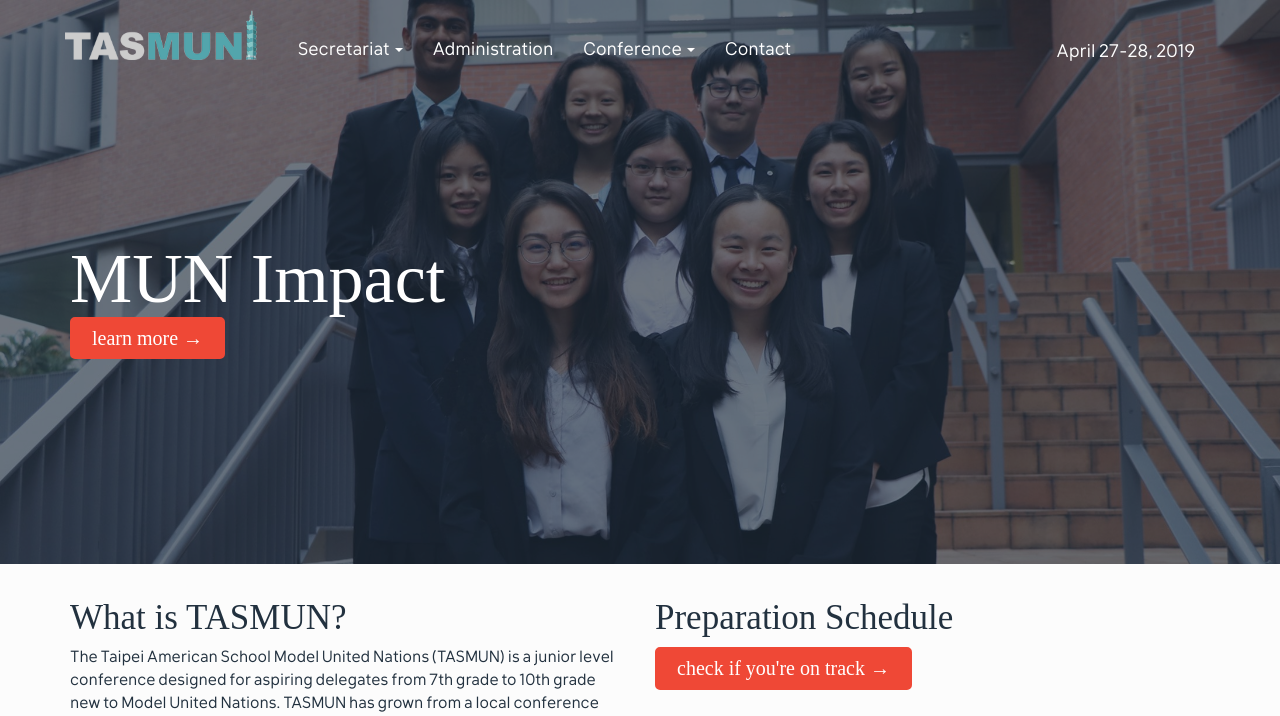
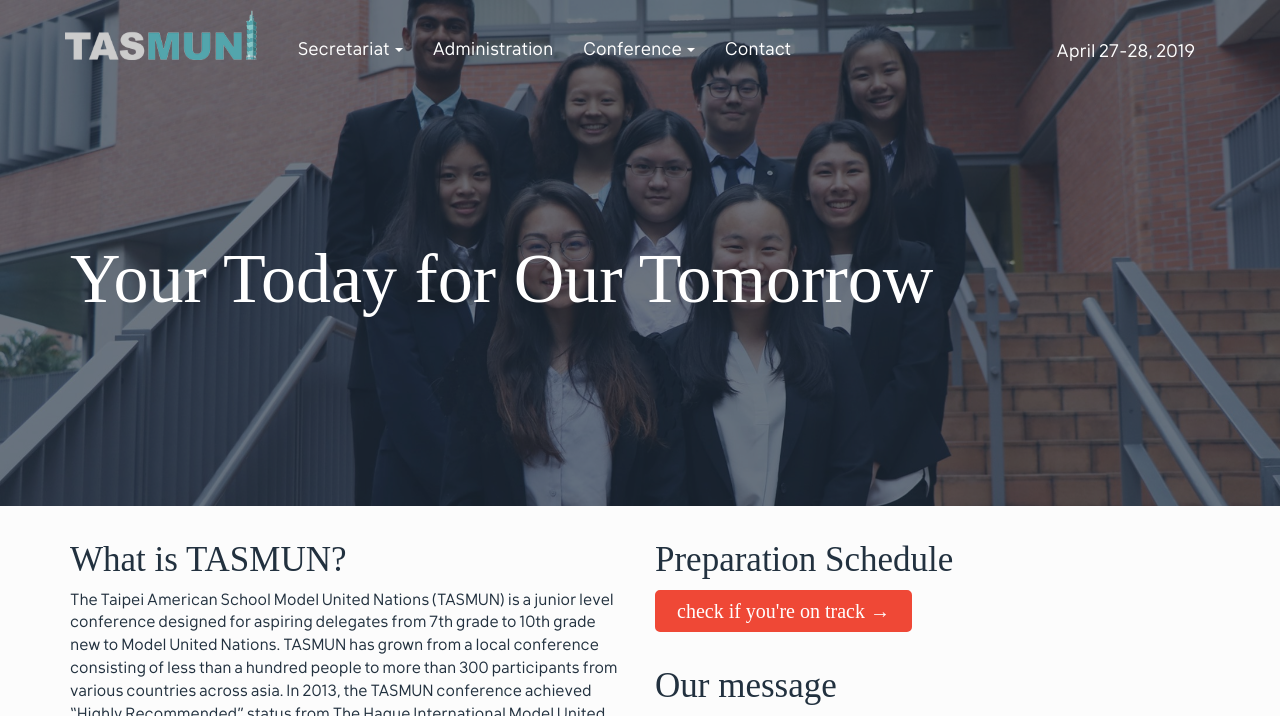
Before and after one commit to alexandernext/tasmun, a Jekyll site: the page built from index.md, in a window 1280 px wide. Shown: the top 716 px of the page. Built offline with Jekyll 4.4.1, drawn with Linux system fonts in a browser that asks for light colours; some web fonts are replaced; grey boxes are pictures that could not be loaded.

Commit message:
CHANGING HOME

```diff
--- a/_includes/navigation.html
+++ b/_includes/navigation.html
@@ -13,7 +13,7 @@
             <a href="#" class="dropdown-toggle" data-toggle="dropdown" role="button" aria-haspopup="true" aria-expanded="false">Secretariat
               <span class="caret"></span></a>
             <ul class="dropdown-menu">
-              <li><a href="secretariat.html">The Secretariat</a></li>
+              <li><a href="secretariat.html">Deputy Secretaries General</a></li>
               <li><a href="letter.html">Secretaries General</a></li>
             </ul>
           </li>
--- a/_layouts/home.html
+++ b/_layouts/home.html
@@ -10,9 +10,9 @@
             <div class="row">
               <div class="col-sm-12">
                 <div class="jumbo-text">
-                    <h1 class="marginless bottomless"><span>MUN Impact</span></h1>
+                    <h1 class="marginless bottomless"><span>Your Today for Our Tomorrow</span></h1>
 <!--                     <h4 class="marginless">We are a conference for the leaders of the future.</h2>
- -->                    <a class="btn btn-info" href="committees.html">learn more →</a>
+                     <a class="btn btn-info" href="committees.html">learn more →</a>-->
                 </div>
               </div>
             </div>
```
